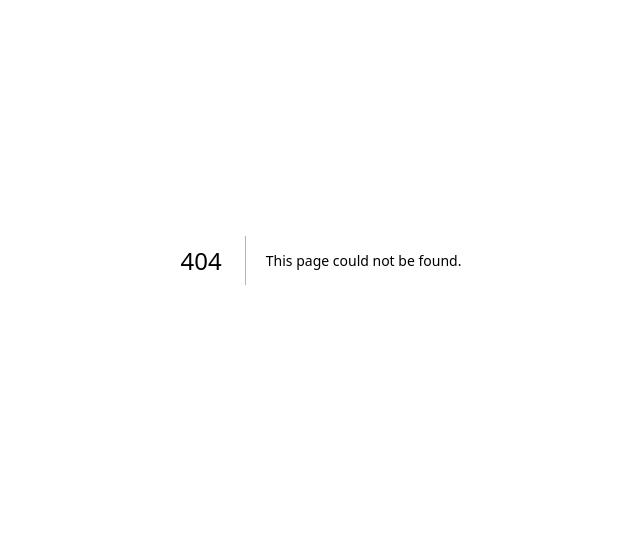
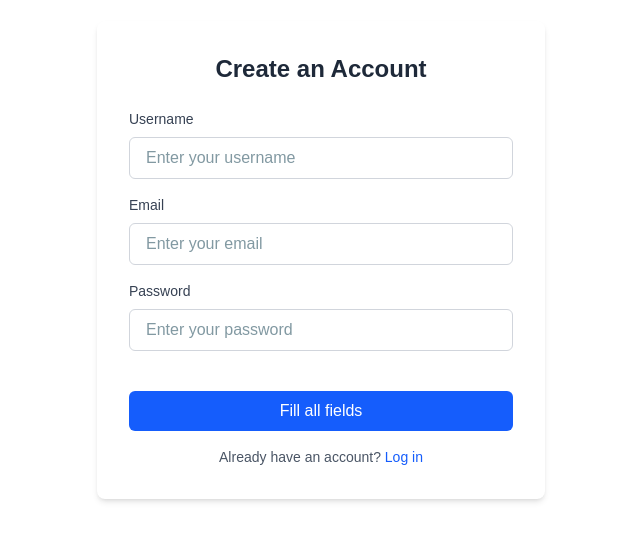
Before and after one commit to inevitable07/AuthenticationSystem, a Next.js app: page /signup in a window 1280 px wide. Before the commit this address had no page. Shown: the part 140-680 px from the top of the page, without its empty margins (319-959 px from the left). Built offline with nearby package versions, Linux system fonts and the light colour scheme.

Commit message:
Initial commit - Next.js MongoDB auth system

```diff
--- /dev/null
+++ b/src/DbConfig/dbConfig.ts
@@ -0,0 +1,21 @@
+import mongoose from "mongoose";
+
+export const connectDB = async () => {
+    try {
+        mongoose.connect(process.env.MONGO_URI!);
+        const connection = mongoose.connection;
+
+        connection.on("connected", () => {
+            console.log("✅Database connected successfully");
+        });
+
+        connection.on("error", (err) => {
+            console.error("❌Database connection error:", err);
+            process.exit();
+        });
+
+    } catch (error) {
+        console.error("❌Database connection error:", error);
+    }
+
+}
--- /dev/null
+++ b/src/app/api/users/signup/route.ts
@@ -0,0 +1,45 @@
+import {connectDB} from "@/DbConfig/dbConfig";
+import User from "@/models/userModel.js";
+import { NextRequest,NextResponse } from "next/server"
+import bcrypt from "bcryptjs";
+
+connectDB();
+
+export async function POST(request: NextRequest) {
+        try {
+            const reqBody = await request.json();
+            const {username, email, password} = reqBody;
+
+            const user = await User.findOne({email});
+
+            if(user){
+                return NextResponse.json({message: "User already exists"},
+                    {status: 400}
+                );
+            }
+
+            const salt = await bcrypt.genSalt(10);
+            const hashedPassword = await bcrypt.hash(password, salt);
+
+            const newUser = new User({
+                username,
+                email,
+                password: hashedPassword
+            })
+
+            const savedUser = await newUser.save();
+
+            return NextResponse.json({message: "User registered successfully",
+                success: true,
+                user: savedUser},
+                {status: 201}
+            );
+
+
+
+        } catch (error: any) {
+            return NextResponse.json({error: error.message},
+                {status: 500}
+            );
+        }
+}
--- /dev/null
+++ b/src/app/login/page.tsx
@@ -0,0 +1,79 @@
+"use client";
+
+import Link from "next/link";
+import React from "react";
+import { useRouter } from "next/nevigation";
+import { axios } from "axios";
+
+
+export default function LoginUpPage() {
+    const [user, setUser] = React.useState({
+        email: "",
+        password: ""
+    });
+
+    const onLogin = async () =>{
+
+    }
+
+    return (
+        <div className="min-h-screen flex items-center justify-center bg-grey-500">
+        <div className="w-full max-w-md p-8 bg-white rounded-lg shadow-md">
+        <h2 className="text-2xl font-bold text-center text-gray-800 mb-6">
+          Login
+        </h2>
+
+        <form className="space-y-4">
+
+          {/* Email */}
+          <div>
+            <label htmlFor="email" className="block text-sm font-medium text-gray-700 mb-2">
+              Email
+            </label>
+            <input
+              type="email"
+              id="email"
+              value={user.email}
+              onChange={(e) => setUser({...user, email:e.target.value})}
+              className="w-full px-4 py-2 border text-cyan-950 border-gray-300 rounded-md focus:outline-none focus:ring-2 focus:ring-blue-500"
+              placeholder="Enter your email"
+              required
+            />
+          </div>
+
+          {/* Password */}
+          <div>
+            <label htmlFor="password" className="block text-sm font-medium text-gray-700 mb-2">
+              Password
+            </label>
+            <input
+              type="password"
+              id="password"
+              value={user.password}
+              onChange={(e) => setUser({...user, password: e.target.value})}
+              className="w-full px-4 py-2 border  text-cyan-950 border-gray-300 rounded-md focus:outline-none focus:ring-2 focus:ring-blue-500"
+              placeholder="Enter your password"
+              required
+            />
+          </div>
+
+          <button
+          onClick={onLogin}
+            type="submit"
+            className="w-full bg-blue-600 text-white py-2 px-4 rounded-md hover:bg-blue-700 transition duration-200 font-medium mt-6"
+          >
+            Login
+          </button>
+        </form>
+
+        <p className="mt-4 text-center text-sm text-gray-600">
+          Don't have an account?{' '}
+          <a href="/signup" className="text-blue-600 hover:text-blue-700 font-medium">
+            Sign up
+          </a>
+        </p>
+      </div>
+    </div>
+  );
+
+}
--- /dev/null
+++ b/src/app/profile/[id]/page.tsx
@@ -0,0 +1,10 @@
+export default  async function UserProfile({params}: {params: {id: string}}) {
+     const { id } = await params;
+    return (
+        <div className="min-h-screen flex items-center justify-center bg-grey-500">
+            <h1>Profile</h1>
+            <hr className="my-4 border-t-2 border-gray-400"/>
+            <p>profile page {id} </p>
+        </div>
+    );
+}
--- /dev/null
+++ b/src/app/profile/page.tsx
@@ -0,0 +1,9 @@
+export default function ProfilePage() {
+    return (
+        <div className="min-h-screen flex items-center justify-center bg-grey-500">
+            <h1>Profile</h1>
+            <hr className="my-4 border-t-2 border-gray-500 dark:border-gray-300"/>
+            <p>profile page </p>
+        </div>
+    );
+}
--- /dev/null
+++ b/src/app/signup/page.tsx
@@ -0,0 +1,124 @@
+"use client";
+
+import Link from "next/link";
+import React, { useEffect } from "react";
+import { useRouter } from "next/navigation";
+import axios  from "axios";
+import toast from "react-hot-toast";
+
+
+export default function SignUpPage() {
+
+    const router = useRouter();
+
+    const [user, setUser] = React.useState({
+        username: "",
+        email: "",
+        password: ""
+    });
+
+    const [buttonDisabled, setButtonDisabled] = React.useState(false);
+    const [loading,setLoading] = React.useState(false);
+
+    const onSignUp = async () =>{
+      try {
+
+        setLoading(true);
+        const response = await axios.post("/api/users/signup", user);
+        console.log("Signup successful", response.data);
+        toast.success("Signup successful");
+        router.push("/login");
+
+      } catch (error: any) {
+        const message = error.response?.data?.message;
+        toast.error(message || "Signup failed");
+      }finally{
+        setLoading(false);
+      }
+
+    }
+
+    useEffect(() => {
+        if(user.email.length>0 && user.password.length>0 && user.username.length>0){
+            setButtonDisabled(false);
+        } else {
+            setButtonDisabled(true);
+        }
+    }, [user]);
+
+    return (
+        <div className="min-h-screen flex items-center justify-center bg-grey-500">
+        <div className="w-full max-w-md p-8 bg-white rounded-lg shadow-md">
+        <h2 className="text-2xl font-bold text-center text-gray-800 mb-6">
+          {loading ? "Processing..." : "Create an Account"}
+        </h2>
+
+        <form className="space-y-4">
+          <div>
+            <label htmlFor="username" className="block text-sm font-medium text-gray-700 mb-2">
+              Username
+            </label>
+            <input
+              type="text"
+              id="username"
+              value={user.username}
+              onChange={(e) => setUser({...user, username: e.target.value})}
+              className="w-full px-4 py-2 border  text-cyan-950 border-gray-300 rounded-md focus:outline-none focus:ring-2 focus:ring-blue-500"
+              placeholder="Enter your username"
+              required
+            />
+          </div>
+
+
+          <div>
+            <label htmlFor="email" className="block text-sm font-medium text-gray-700 mb-2">
+              Email
+            </label>
+            <input
+              type="email"
+              id="email"
+              value={user.email}
+              onChange={(e) => setUser({...user, email:e.target.value})}
+              className="w-full px-4 py-2 border text-cyan-950 border-gray-300 rounded-md focus:outline-none focus:ring-2 focus:ring-blue-500"
+              placeholder="Enter your email"
+              required
+            />
+          </div>
+
+          <div>
+            <label htmlFor="password" className="block text-sm font-medium text-gray-700 mb-2">
+              Password
+            </label>
+            <input
+              type="password"
+              id="password"
+              value={user.password}
+              onChange={(e) => setUser({...user, password: e.target.value})}
+              className="w-full px-4 py-2 border  text-cyan-950 border-gray-300 rounded-md focus:outline-none focus:ring-2 focus:ring-blue-500"
+              placeholder="Enter your password"
+              required
+            />
+          </div>
+
+
+          <button
+          type="button"
+            onClick={onSignUp}
+            className="w-full bg-blue-600 text-white py-2 px-4 rounded-md hover:bg-blue-700 transition duration-200 font-medium mt-6"
+
+          >
+            {buttonDisabled ? "Fill all fields" : "Sign Up"}
+          </button>
+        </form>
+
+        <p className="mt-4 text-center text-sm text-gray-600">
+          Already have an account?{' '}
+          <Link href="/login" className="text-blue-600 hover:text-blue-700 font-medium">
+            Log in
+            </Link>
+        </p>
+      </div>
+    </div>
+  );
+
+}
--- /dev/null
+++ b/src/models/userModel.js
@@ -0,0 +1,46 @@
+import mongoose from "mongoose";
+
+
+const userSchema = new mongoose.Schema(
+  {
+    username: {
+        type: String,
+        required: [true, "Username is required"],
+        unique: true
+    },
+    email: {
+        type: String,
+        required: [true, "Email is required"],
+        unique: true
+    },
+    password: {
+        type: String,
+        required: [true, "Password is required"]
+    },
+    isAdmin: {
+        type: Boolean,
+        default: false
+    },
+    isverified: {
+        type: Boolean,
+        default: false
+    },
+    forgotPasswordToken: {
+        type: String
+    },
+    forgotPasswordExpiry: {
+        type: Date
+    },
+    verificationToken: {
+        type: String
+    },
+    verificationTokenExpiry: {
+        type: Date
+    },
+
+},
+  { timestamps: true }
+);
+
+const User = mongoose.models.users || mongoose.model("users", userSchema);
+export default User;
```
Also changed, not shown: package.json (+7 -1 lines), src/app/api/users/login/route.ts (added), 2 other files (tests, documents, lock files or other folders).
